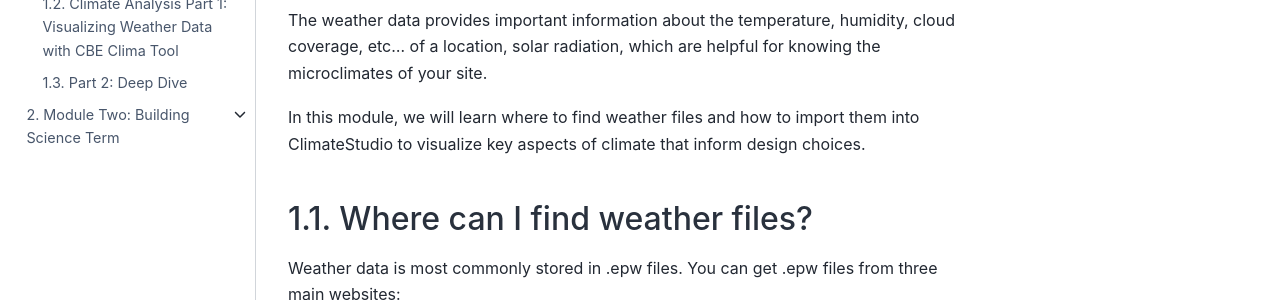
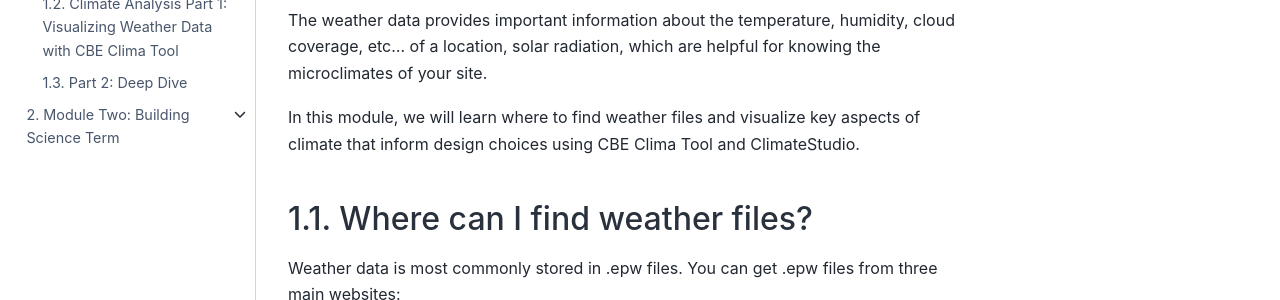
Before and after one commit to amber289/climatestudiotutorial, a Jupyter Book: the page built from workshops/docs/01_module-one.md, in a window 1280 px wide and 966 px high. Shown: the part 252-552 px from the top of the window. Built offline with Jupyter Book 1.0.4 settings and Sphinx 7.4.7 and the Sphinx Book theme 1.1.4, drawn with Linux system fonts in a browser that asks for light colours.

Commit message:
Update 01_module-one.md

```diff
--- a/workshops/docs/01_module-one.md
+++ b/workshops/docs/01_module-one.md
@@ -4,7 +4,7 @@ The foundation of sustainable and environmental-driven design starts with a comp
 
 The weather data provides important information about the temperature, humidity, cloud coverage, etc... of a location, solar radiation, which are helpful for knowing the microclimates of your site.
 
-In this module, we will learn where to find weather files and how to import them into ClimateStudio to visualize key aspects of climate that inform design choices.
+In this module, we will learn where to find weather files and visualize key aspects of climate that inform design choices using CBE Clima Tool and ClimateStudio.
 
 ## Where can I find weather files?
 Weather data is most commonly stored in .epw files. You can get .epw files from three main websites:
```
